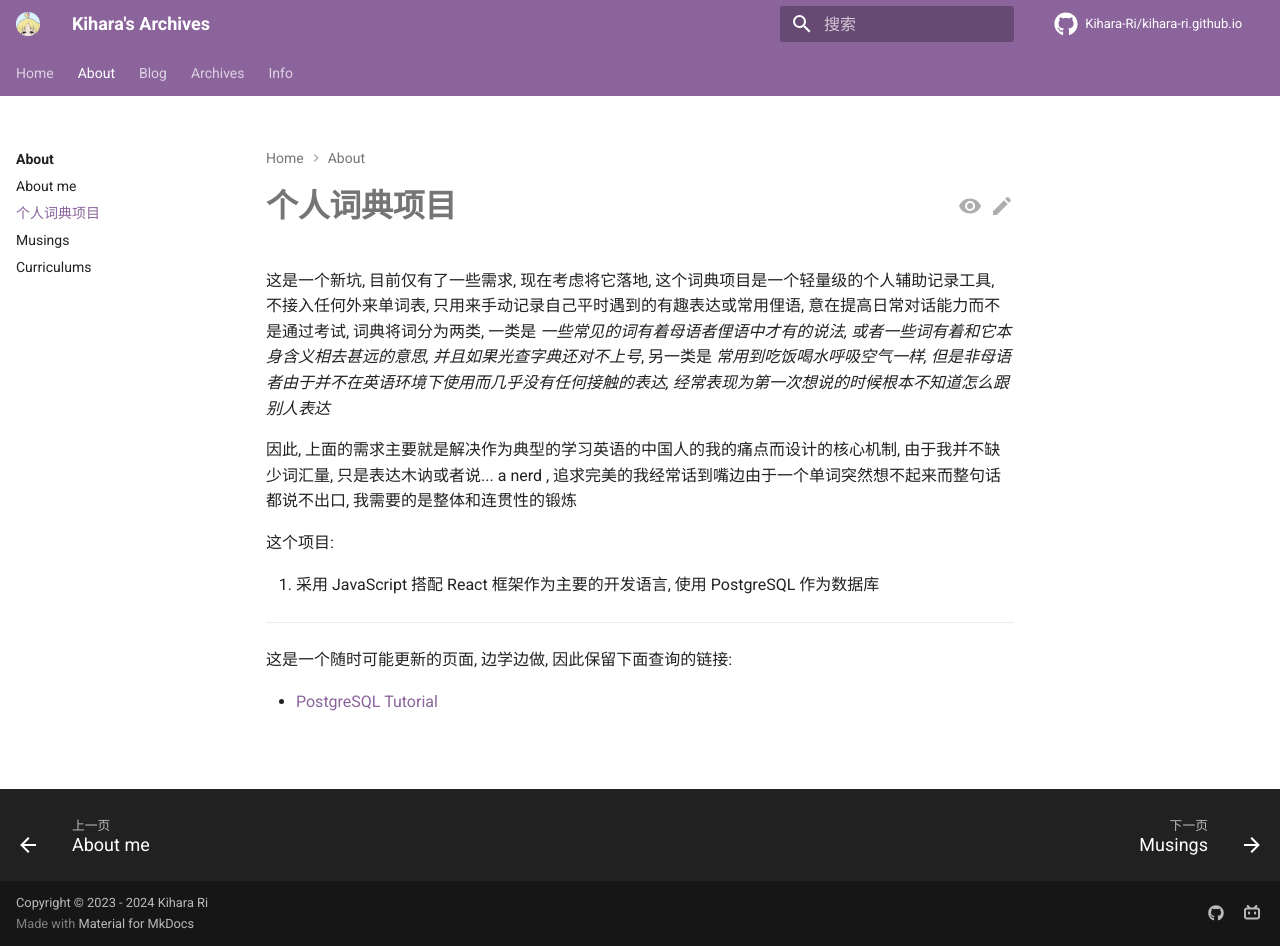
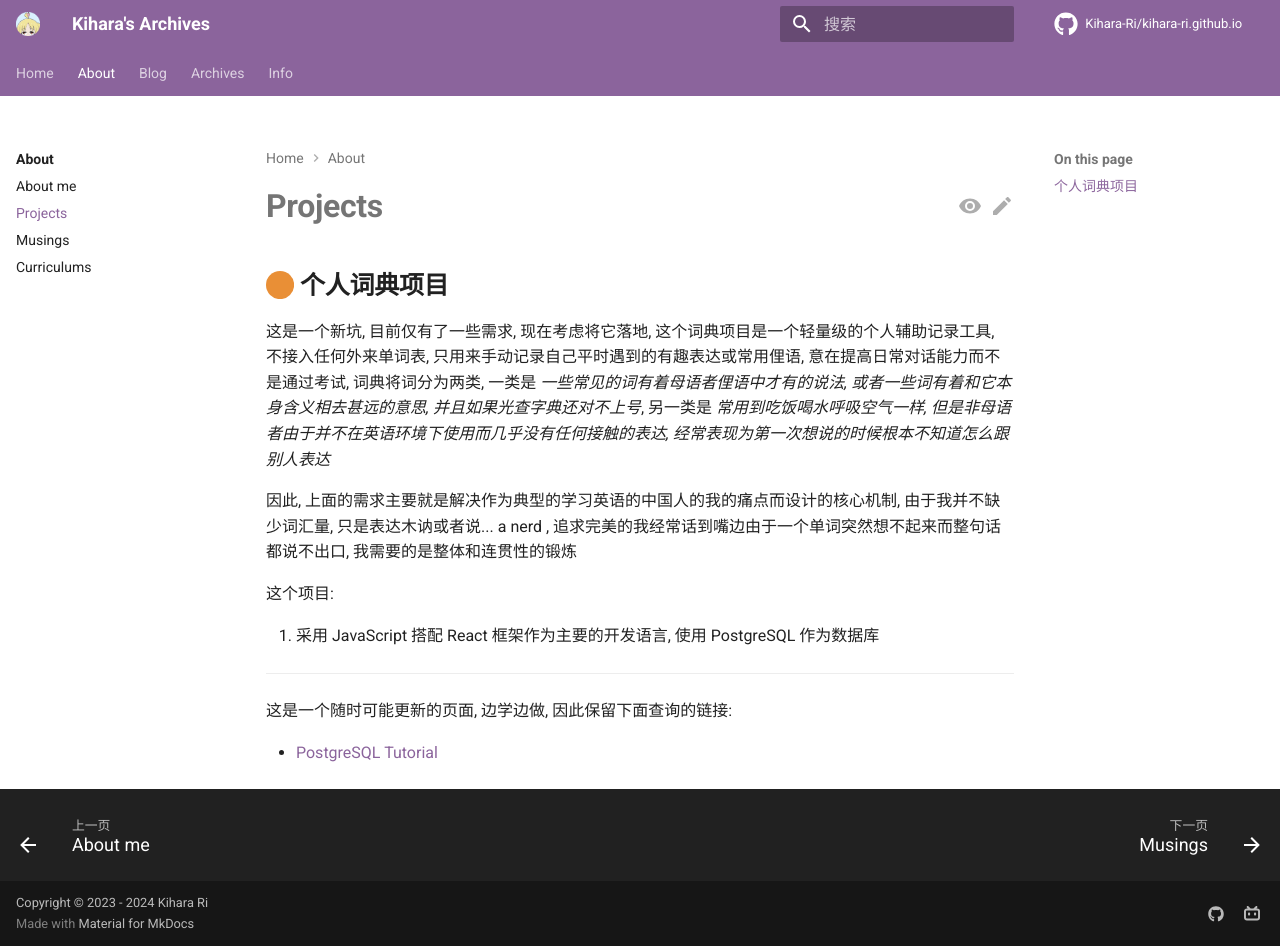
Before and after one commit to Kihara-Ri/kihara-ri.github.io, an MkDocs documentation site: the page built from docs/projects.md, in a window 1280 px wide and 946 px high. Built offline with MkDocs 1.6.1 and Material for MkDocs 9.7.7, drawn with Linux system fonts in a browser that asks for light colours; comment, search, counter and statistics services are not loaded.

Commit message:
图标标题渲染测试

```diff
--- a/docs/projects.md
+++ b/docs/projects.md
@@ -1,4 +1,6 @@
-# **个人词典项目**
+# **Projects**
+
+## :my-orange-point: **个人词典项目**
 
 这是一个新坑, 目前仅有了一些需求, 现在考虑将它落地, 这个词典项目是一个轻量级的个人辅助记录工具, 不接入任何外来单词表, 只用来手动记录自己平时遇到的有趣表达或常用俚语, 意在提高日常对话能力而不是通过考试, 词典将词分为两类, 一类是 *一些常见的词有着母语者俚语中才有的说法, 或者一些词有着和它本身含义相去甚远的意思, 并且如果光查字典还对不上号*, 另一类是 *常用到吃饭喝水呼吸空气一样, 但是非母语者由于并不在英语环境下使用而几乎没有任何接触的表达, 经常表现为第一次想说的时候根本不知道怎么跟别人表达*
 
--- a/mkdocs.yml
+++ b/mkdocs.yml
@@ -70,7 +70,7 @@ theme:
     annotation: material/arrow-right-circle # 注释图标
     # 在这里定义自定义图标的快捷使用
     logo:
-      - my/green-point
+      # - my/green-point
   # 主题颜色
   palette:
     # 下面的 primary 和 accent 会和 media 相冲突
```
Also changed, not shown: docs/archives/Minecraft | 生电指南.md (+1 -1 lines).
